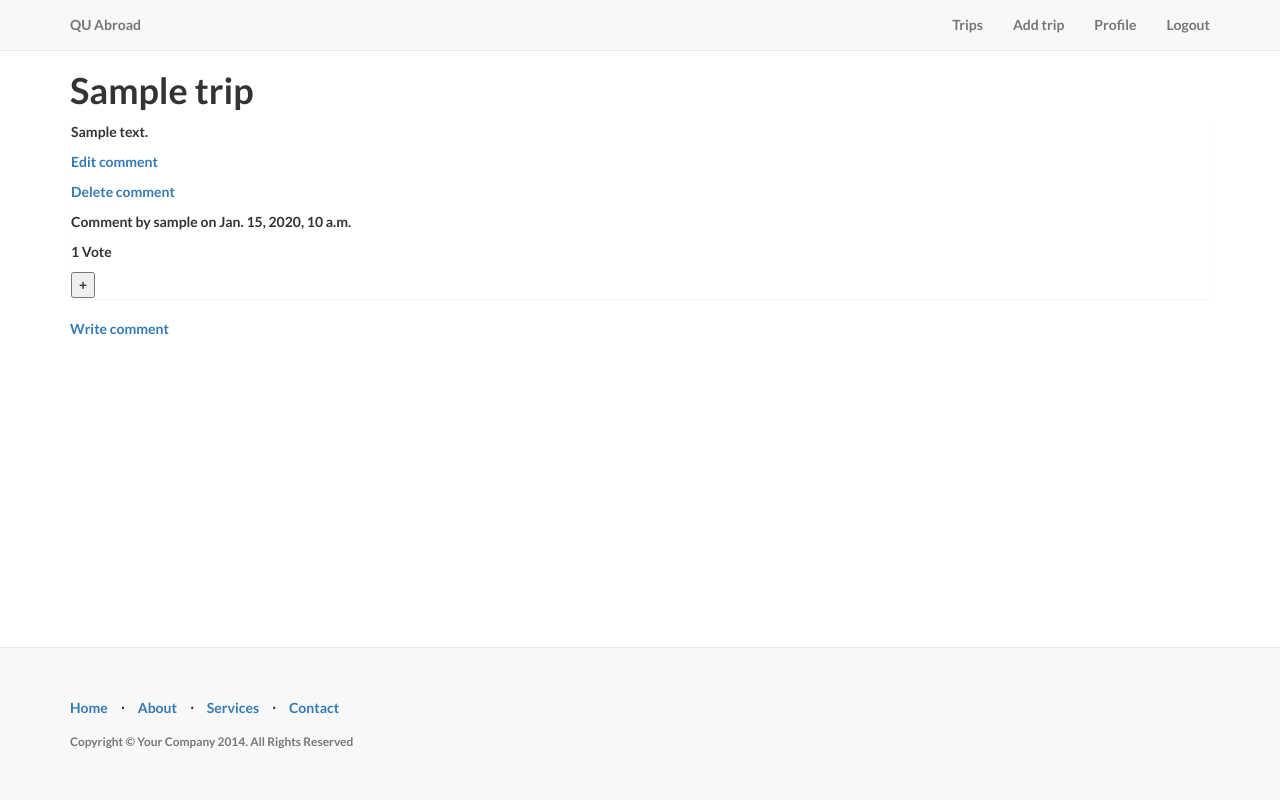
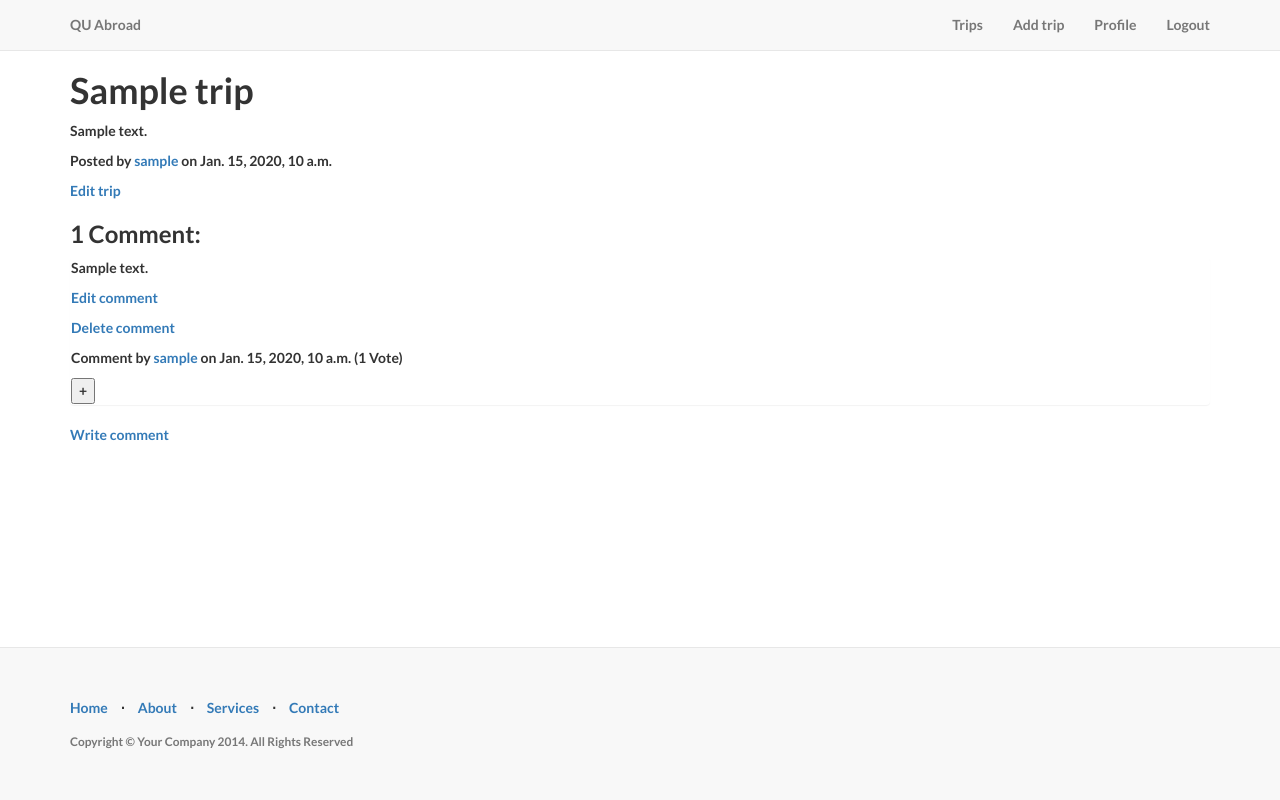
Before and after one commit to eacajolet/qu_abroad, a Django app: page /trip/1/ in a window 1280 px wide. Run offline with Django 3.2, Linux system fonts and the light colour scheme; a user stored in the database is signed in; tables that the repository leaves empty hold one stand-in row (values such as "Sample post"); some libraries are stand-ins or nearby versions.

Commit message:
Add user profile links

```diff
--- a/templates/trip/trip_detail.html
+++ b/templates/trip/trip_detail.html
@@ -1,6 +1,14 @@
 {% extends 'base.html' %}
 {% block content %}
 <h1>{{ trip.title }}</h1>
+<p>{{ trip.description }}</p>
+<p>Posted by <a href="{% url 'user_detail' slug=trip.user.username %}">{{ trip.user.username }}</a> on {{ trip.created_at }}</p>
+{% if trip.user == user %}
+<p><a href="{% url 'trip_update' pk=trip.id %}">Edit trip</a></p>
+{% endif %}
+{% if comments.count > 0 %}
+<h3>{{ comments.count }} Comment{{ comments.count|pluralize }}:</h3>
+{% endif %}
 {% for comment in comments %}
 <div class="panel">
     <p>{{ comment.text }}</p>
@@ -8,8 +16,7 @@
     <p><a href="{% url 'comment_update' trip_pk=trip.id comment_pk=comment.id %}">Edit comment</a></p>
     <p><a href="{% url 'comment_delete' trip_pk=trip.id comment_pk=comment.id %}">Delete comment</a></p>
     {% endif %}
-    <p>Comment by {{ comment.user.username }} on {{ comment.created_at }}</p>
-    <p>{{ comment.vote_set.all.count }} Vote{{ comment.vote_set.all.count|pluralize }}</p>
+    <p>Comment by <a href="{% url 'user_detail' slug=comment.user.username %}">{{ comment.user.username }}</a> on {{ comment.created_at }} ({{ comment.vote_set.all.count }} Vote{{ comment.vote_set.all.count|pluralize }})</p>
     <form method="post" action="{% url 'vote' %}">
         {% csrf_token %}
         <input type="hidden" name="comment" value="{{ comment.id }}" />
--- a/templates/trip/trip_list.html
+++ b/templates/trip/trip_list.html
@@ -3,7 +3,7 @@
 {% for trip in object_list %}
 <div class="panel">
     <h3><a href="{{ trip.get_absolute_url }}">{{ trip.title }}</a></h3>
-    <p>Posted by {{ trip.user.username }} on {{ trip.created_at }}</p>
+    <p>Posted by <a href="{% url 'user_detail' slug=trip.user.username %}">{{ trip.user.username }}</a> on {{ trip.created_at }}</p>
     <p>{{ trip.vote_set.all.count }} Vote{{ trip.vote_set.all.count|pluralize }}</p>
     <form method="post" action="{% url 'vote' %}">
         {% csrf_token %}
```
